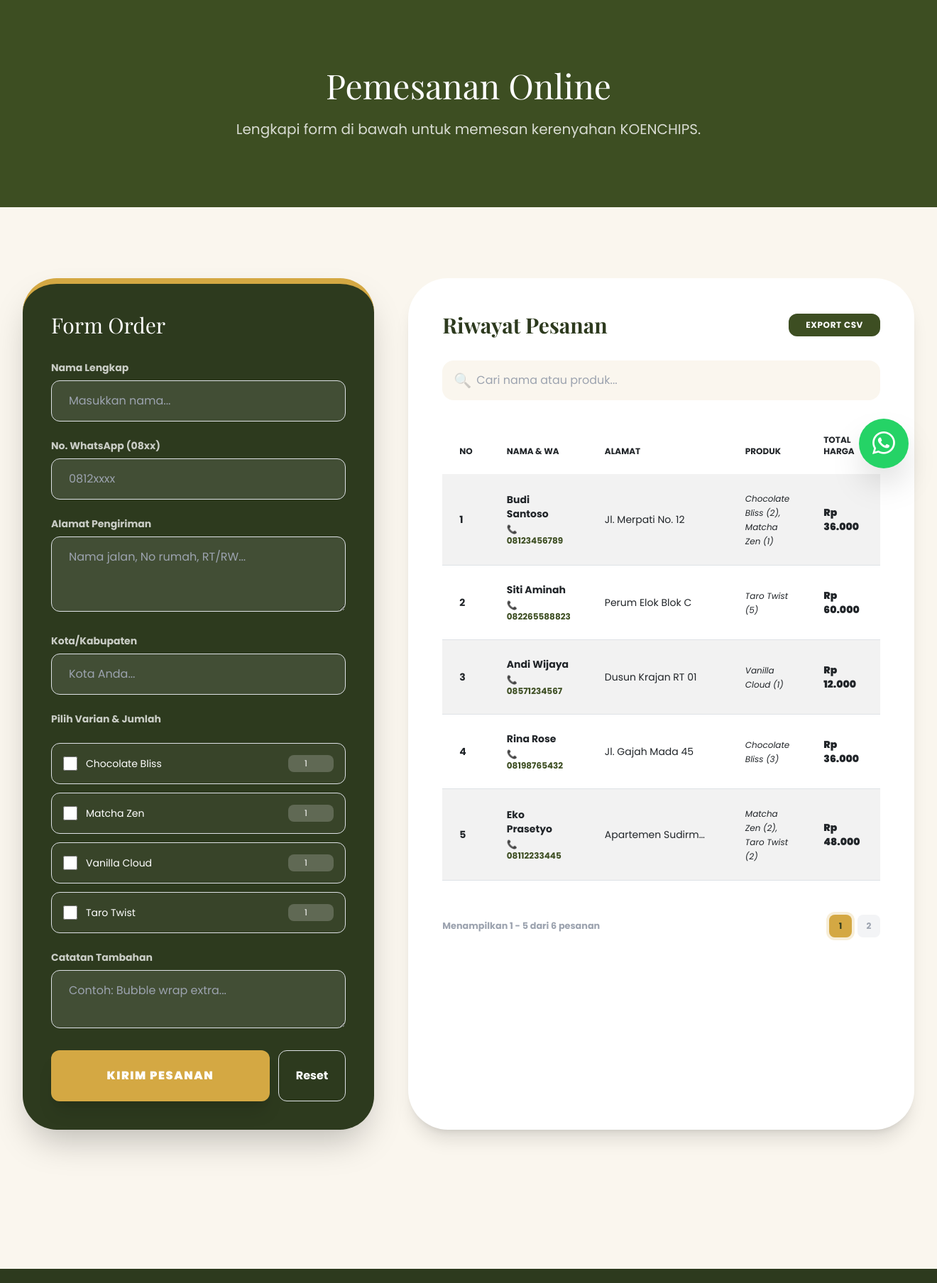
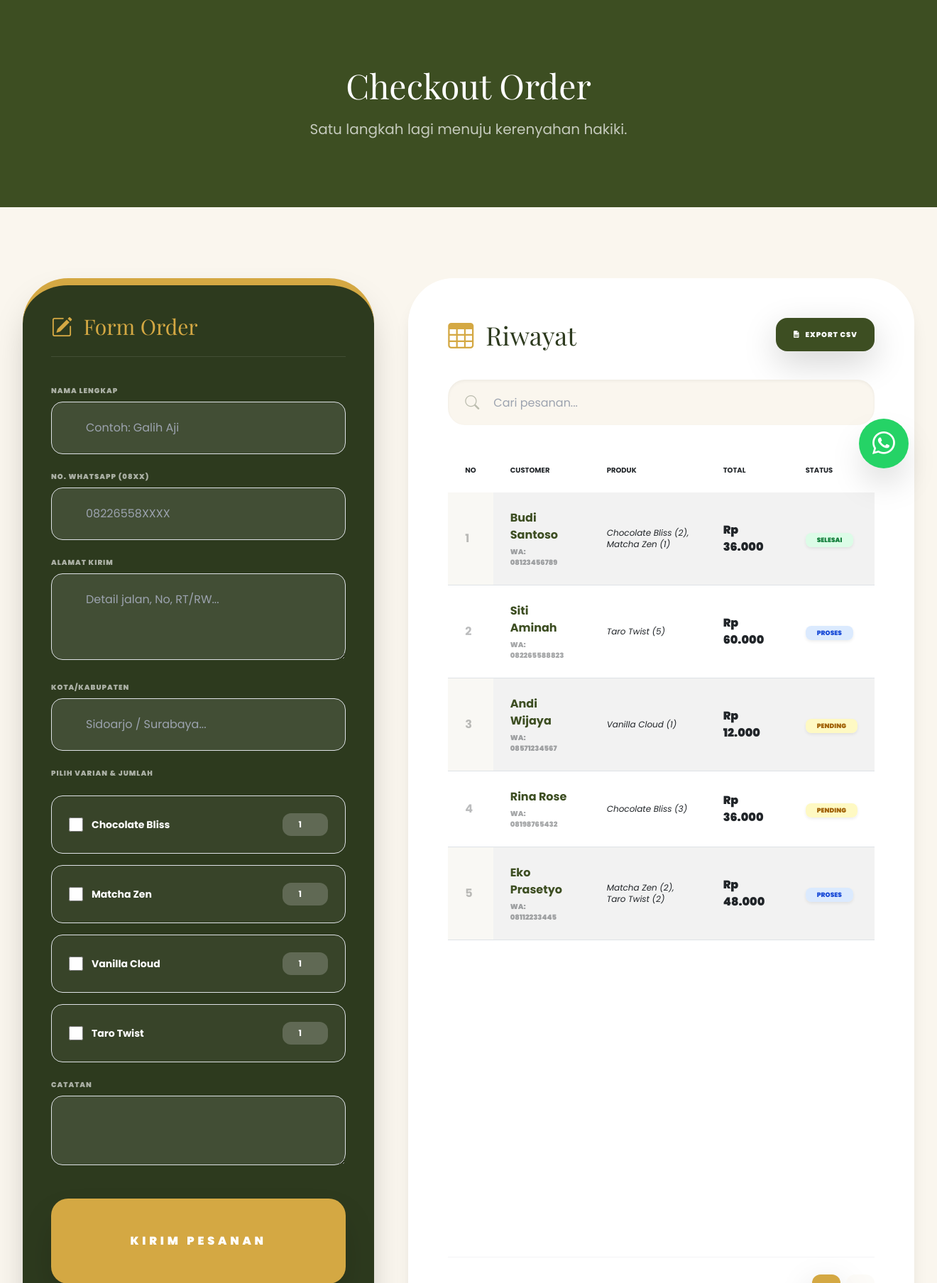
Before and after one commit to galiihajiip/ets-pemweb, a PHP site: page /order.php in a window 1320 px wide. Shown: the part 100-1908 px from the top of the page at 71% size. Run offline with PHP 8.4, Linux system fonts and the light colour scheme; data comes from the database, SQL or seed files in the repository; some libraries are stand-ins or nearby versions; some web fonts are replaced.

Commit message:
Auto-sync: 2026-04-18 20:36:41

```diff
--- a/order.php
+++ b/order.php
@@ -1,8 +1,12 @@
 <?php
+/**
+ * KOENCHIPS - Form Pemesanan & Visualisasi Data
+ * Features BLOK 5.0: Advanced Form, JS Search, Pagination, CSV Export
+ */
 include 'includes/header.php';
 include 'config.php';
 
-// Prepare data from DB or Dummy
+// Fetch Orders
 $orders = [];
 if ($pdo) {
     try {
@@ -10,154 +14,117 @@ if ($pdo) {
         $orders = $stmt->fetchAll();
     } catch (PDOException $e) { $orders = []; }
 }
-
-// Fallback Dummy Data if DB empty/fails
-if (empty($orders)) {
-    $orders = [
-        ['id'=>1, 'customer_name'=>'Budi Santoso', 'whatsapp'=>'08123456789', 'address'=>'Jl. Merpati 12', 'products'=>'Chocolate Bliss (2)', 'quantity'=>2, 'total_price'=>24000, 'created_at'=>'2026-04-18 10:00', 'status'=>'Selesai'],
-        ['id'=>2, 'customer_name'=>'Siti Aminah', 'whatsapp'=>'082265588823', 'address'=>'Perum Elok Blok C', 'products'=>'Taro Twist (1)', 'quantity'=>1, 'total_price'=>12000, 'created_at'=>'2026-04-18 11:30', 'status'=>'Proses'],
-        ['id'=>3, 'customer_name'=>'Andi Wijaya', 'whatsapp'=>'08571234567', 'address'=>'Krajan RT 01', 'products'=>'Matcha Zen (3)', 'quantity'=>3, 'total_price'=>36000, 'created_at'=>'2026-04-18 14:15', 'status'=>'Pending'],
-    ];
-}
 ?>
 
+<!-- Header -->
 <section class="bg-army py-24 text-white text-center">
-    <div class="container">
-        <h1 class="text-5xl playfair mb-4">Pemesanan Online</h1>
-        <p class="text-xl max-w-2xl mx-auto opacity-80">Lengkapi form di bawah untuk memesan kerenyahan KOENCHIPS.</p>
+    <div class="container" data-aos="zoom-out">
+        <h1 class="text-5xl playfair mb-4">Checkout Order</h1>
+        <p class="text-xl opacity-70">Satu langkah lagi menuju kerenyahan hakiki.</p>
     </div>
 </section>
 
+<!-- Main Order System -->
 <section class="section-padding bg-cream">
     <div class="container">
         <div class="row g-5">
-            <!-- Order Form -->
-            <div class="col-lg-5">
-                <div class="bg-darkGreen text-white p-10 rounded-[3rem] shadow-2xl reveal border-t-8 border-gold">
-                    <h2 class="playfair text-3xl mb-8">Form Order</h2>
-                    <form action="process_order.php" method="POST" id="mainOrderForm" class="row g-4">
+
+            <!-- [FORM SECTION] -->
+            <div class="col-lg-5" data-aos="fade-right">
+                <div class="bg-darkGreen text-white p-10 rounded-[4rem] shadow-2xl border-t-[10px] border-gold">
+                    <h2 class="playfair text-3xl mb-10 pb-4 border-b border-white/10 text-gold"> <i class="bi bi-pencil-square mr-2"></i> Form Order</h2>
+
+                    <form action="process_order.php" method="POST" class="row g-4">
                         <div class="col-12">
-                            <label class="block text-sm font-bold mb-2 opacity-75">Nama Lengkap</label>
-                            <input type="text" name="customer_name" class="w-full bg-white/10 border border-white/20 rounded-xl px-4 py-3 text-white outline-none focus:ring-2 focus:ring-gold" placeholder="Masukkan nama..." required>
+                            <label class="text-[10px] font-black uppercase tracking-widest opacity-60 mb-2 block">Nama Lengkap</label>
+                            <input type="text" name="customer_name" class="w-full bg-white/10 border border-white/20 rounded-2xl px-5 py-4 text-white outline-none focus:ring-4 focus:ring-gold/30" placeholder="Contoh: Galih Aji" required>
+                        </div>
+                        <div class="col-12">
+                            <label class="text-[10px] font-black uppercase tracking-widest opacity-60 mb-2 block">No. WhatsApp (08xx)</label>
+                            <input type="tel" name="whatsapp" pattern="08[0-9]{8,12}" class="w-full bg-white/10 border border-white/20 rounded-2xl px-5 py-4 text-white outline-none focus:ring-4 focus:ring-gold/30" placeholder="08226558XXXX" required>
+                        </div>
+                        <div class="col-12">
+                            <label class="text-[10px] font-black uppercase tracking-widest opacity-60 mb-2 block">Alamat Kirim</label>
+                            <textarea name="address" rows="3" class="w-full bg-white/10 border border-white/20 rounded-2xl px-5 py-4 text-white outline-none focus:ring-4 focus:ring-gold/30" placeholder="Detail jalan, No, RT/RW..." required></textarea>
+                        </div>
+                        <div class="col-12">
+                            <label class="text-[10px] font-black uppercase tracking-widest opacity-60 mb-2 block">Kota/Kabupaten</label>
+                            <input type="text" name="city" class="w-full bg-white/10 border border-white/20 rounded-2xl px-5 py-4 text-white outline-none focus:ring-4 focus:ring-gold/30" placeholder="Sidoarjo / Surabaya..." required>
                         </div>
 
-                        <div class="col-12">
-                            <label class="block text-sm font-bold mb-2 opacity-75">No. WhatsApp (08xx)</label>
-                            <input type="tel" name="whatsapp" pattern="[0-9]{10,14}" class="w-full bg-white/10 border border-white/20 rounded-xl px-4 py-3 text-white outline-none focus:ring-2 focus:ring-gold" placeholder="0812xxxx" required>
-                        </div>
-
-                        <div class="col-12">
-                            <label class="block text-sm font-bold mb-2 opacity-75">Alamat Pengiriman</label>
-                            <textarea name="address" rows="3" class="w-full bg-white/10 border border-white/20 rounded-xl px-4 py-3 text-white outline-none focus:ring-2 focus:ring-gold" placeholder="Nama jalan, No rumah, RT/RW..." required></textarea>
-                        </div>
-
-                        <div class="col-12">
-                            <label class="block text-sm font-bold mb-2 opacity-75">Kota/Kabupaten</label>
-                            <input type="text" name="city" class="w-full bg-white/10 border border-white/20 rounded-xl px-4 py-3 text-white outline-none focus:ring-2 focus:ring-gold" placeholder="Kota Anda..." required>
-                        </div>
-
-                        <div class="col-12">
-                            <label class="block text-sm font-bold mb-4 opacity-75">Pilih Varian & Jumlah</label>
-                            <div class="space-y-3">
-                                <div class="flex items-center justify-between bg-white/5 p-3 rounded-xl border border-white/10">
+                        <!-- Checkbox Variants -->
+                        <div class="col-12 mt-6">
+                            <label class="text-[10px] font-black uppercase tracking-widest opacity-60 mb-4 block">Pilih Varian & Jumlah</label>
+                            <div class="grid gap-3">
+                                <?php $vars = ['Chocolate Bliss', 'Matcha Zen', 'Vanilla Cloud', 'Taro Twist']; foreach($vars as $v): ?>
+                                <div class="flex items-center justify-between bg-white/5 p-4 rounded-2xl border border-white/10 hover:bg-white/10 transition-all">
                                     <label class="flex items-center space-x-3 cursor-pointer">
-                                        <input type="checkbox" name="products[]" value="Chocolate Bliss" class="w-5 h-5 accent-gold">
-                                        <span class="text-sm">Chocolate Bliss</span>
+                                        <input type="checkbox" name="products[]" value="<?php echo $v; ?>" class="w-5 h-5 accent-gold">
+                                        <span class="text-sm font-bold"><?php echo $v; ?></span>
                                     </label>
-                                    <input type="number" name="qty[Chocolate Bliss]" min="1" value="1" class="w-16 bg-white/20 border-0 rounded-lg px-2 py-1 text-center text-xs">
+                                    <input type="number" name="qty[<?php echo $v; ?>]" min="1" value="1" class="w-16 bg-white/20 border-0 rounded-xl px-2 py-2 text-center text-xs font-bold">
                                 </div>
-                                <div class="flex items-center justify-between bg-white/5 p-3 rounded-xl border border-white/10">
-                                    <label class="flex items-center space-x-3 cursor-pointer">
-                                        <input type="checkbox" name="products[]" value="Matcha Zen" class="w-5 h-5 accent-gold">
-                                        <span class="text-sm">Matcha Zen</span>
-                                    </label>
-                                    <input type="number" name="qty[Matcha Zen]" min="1" value="1" class="w-16 bg-white/20 border-0 rounded-lg px-2 py-1 text-center text-xs">
-                                </div>
-                                <div class="flex items-center justify-between bg-white/5 p-3 rounded-xl border border-white/10">
-                                    <label class="flex items-center space-x-3 cursor-pointer">
-                                        <input type="checkbox" name="products[]" value="Vanilla Cloud" class="w-5 h-5 accent-gold">
-                                        <span class="text-sm">Vanilla Cloud</span>
-                                    </label>
-                                    <input type="number" name="qty[Vanilla Cloud]" min="1" value="1" class="w-16 bg-white/20 border-0 rounded-lg px-2 py-1 text-center text-xs">
-                                </div>
-                                <div class="flex items-center justify-between bg-white/5 p-3 rounded-xl border border-white/10">
-                                    <label class="flex items-center space-x-3 cursor-pointer">
-                                        <input type="checkbox" name="products[]" value="Taro Twist" class="w-5 h-5 accent-gold">
-                                        <span class="text-sm">Taro Twist</span>
-                                    </label>
-                                    <input type="number" name="qty[Taro Twist]" min="1" value="1" class="w-16 bg-white/20 border-0 rounded-lg px-2 py-1 text-center text-xs">
-                                </div>
+                                <?php endforeach; ?>
                             </div>
                         </div>
 
                         <div class="col-12">
-                            <label class="block text-sm font-bold mb-2 opacity-75">Catatan Tambahan</label>
-                            <textarea name="note" rows="2" class="w-full bg-white/10 border border-white/20 rounded-xl px-4 py-3 text-white outline-none focus:ring-2 focus:ring-gold" placeholder="Contoh: Bubble wrap extra..."></textarea>
+                            <label class="text-[10px] font-black uppercase tracking-widest opacity-60 mb-2 block">Catatan</label>
+                            <textarea name="note" rows="2" class="w-full bg-white/10 border border-white/20 rounded-2xl px-5 py-4 text-white outline-none focus:ring-4 focus:ring-gold/30"></textarea>
                         </div>
 
-                        <div class="col-12 flex space-x-3 mt-6">
-                            <button type="submit" class="flex-grow bg-gold text-deepGreen py-4 rounded-xl font-black uppercase tracking-widest hover:bg-white transition-all shadow-xl">Kirim Pesanan</button>
-                            <button type="reset" class="px-6 border border-white/30 rounded-xl hover:bg-white/10 transition-all font-bold">Reset</button>
+                        <div class="col-12 mt-10">
+                            <button type="submit" class="bg-gold text-deepGreen w-full py-5 rounded-3xl font-black uppercase tracking-[0.3em] hover:bg-white hover:scale-105 transition-all shadow-2xl">KIRIM PESANAN</button>
+                            <button type="reset" class="w-full mt-4 text-xs font-bold opacity-40 hover:opacity-100 transition-all">Hapus Semua Data</button>
                         </div>
                     </form>
                 </div>
             </div>
 
-            <!-- Data Table -->
-            <div class="col-lg-7">
-                <div class="bg-white p-8 md:p-12 rounded-[3.5rem] shadow-xl reveal h-full">
-                    <div class="flex flex-col md:flex-row justify-between items-center mb-8 gap-4">
-                        <h2 class="playfair text-3xl font-bold mb-0">Riwayat Pesanan</h2>
-                        <button onclick="exportCSV()" class="bg-army text-white px-4 py-2 rounded-xl text-xs font-bold uppercase tracking-wider hover:bg-darkGreen transition-all">Export CSV</button>
+            <!-- [TABLE SECTION] -->
+            <div class="col-lg-7" data-aos="fade-left">
+                <div class="bg-white p-10 md:p-14 rounded-[4rem] shadow-xl h-full flex flex-col">
+                    <div class="flex flex-col md:flex-row justify-between items-center mb-10 gap-4">
+                        <h2 class="playfair text-4xl mb-0"><i class="bi bi-table text-gold mr-2"></i> Riwayat</h2>
+                        <button onclick="exportCSV()" class="bg-army text-white px-6 py-3 rounded-2xl text-[10px] font-black uppercase tracking-widest hover:bg-gold hover:text-deepGreen transition-all shadow-lg"> <i class="bi bi-file-earmark-spreadsheet-fill mr-1"></i> Export CSV</button>
                     </div>
 
-                    <!-- Search Bar -->
-                    <div class="relative mb-6">
-                        <span class="absolute left-4 top-1/2 -translate-y-1/2 opacity-30 text-xl">🔍</span>
-                        <input type="text" id="tableSearch" placeholder="Cari nama atau produk..." class="w-full pl-12 pr-4 py-3 bg-cream border-0 rounded-2xl outline-none focus:ring-2 focus:ring-gold">
+                    <!-- Search -->
+                    <div class="relative mb-8">
+                        <i class="bi bi-search absolute left-6 top-1/2 -translate-y-1/2 opacity-30 text-xl"></i>
+                        <input type="text" id="orderSearch" placeholder="Cari pesanan..." class="w-full h-16 pl-16 pr-6 bg-cream border-0 rounded-3xl outline-none focus:ring-4 focus:ring-gold/20 shadow-inner">
                     </div>
 
-                    <div class="table-responsive">
-                        <table class="table table-striped table-hover align-middle text-sm" id="ordersTable">
-                            <thead class="bg-gold/10 text-xs uppercase font-black">
+                    <!-- Table -->
+                    <div class="table-responsive flex-grow">
+                        <table class="table table-striped table-hover align-middle" id="mainTable">
+                            <thead class="text-[10px] uppercase font-black">
                                 <tr>
                                     <th class="p-4 border-0">No</th>
-                                    <th class="p-4 border-0">Nama & WA</th>
-                                    <th class="p-4 border-0">Alamat</th>
+                                    <th class="p-4 border-0">Customer</th>
                                     <th class="p-4 border-0">Produk</th>
-                                    <th class="p-4 border-0">Total Harga</th>
+                                    <th class="p-4 border-0">Total</th>
                                     <th class="p-4 border-0">Status</th>
                                 </tr>
                             </thead>
-                            <tbody id="tableBody">
-                                <?php $no = 1; foreach($orders as $order): ?>
-                                <tr class="order-row">
-                                    <td class="p-4 font-bold text-gray-400"><?php echo $no++; ?></td>
+                            <tbody id="mainTbody">
+                                <?php $n=1; foreach($orders as $o): ?>
+                                <tr class="order-item">
+                                    <td class="p-4 font-bold opacity-30"><?php echo $n++; ?></td>
                                     <td class="p-4">
-                                        <div class="font-bold"><?php echo $order['customer_name']; ?></div>
-                                        <div class="text-xs text-army font-bold mt-1 text-decoration-none">📞 <?php echo $order['whatsapp']; ?></div>
+                                        <div class="font-bold text-army"><?php echo $o['customer_name']; ?></div>
+                                        <div class="text-[10px] font-black opacity-40 mt-1">WA: <?php echo $o['whatsapp']; ?></div>
                                     </td>
                                     <td class="p-4">
-                                        <div class="truncate max-w-[150px]" title="<?php echo $order['address']; ?>">
-                                            <?php echo $order['address']; ?>
-                                        </div>
+                                        <p class="text-xs mb-0 italic max-w-[200px]"><?php echo $o['products']; ?></p>
                                     </td>
-                                    <td class="p-4">
-                                        <span class="text-xs italic"><?php echo $order['products']; ?></span>
-                                    </td>
-                                    <td class="p-4 font-black">
-                                        Rp <?php echo number_format($order['total_price'], 0, ',', '.'); ?>
-                                    </td>
+                                    <td class="p-4 font-black text-army">Rp <?php echo number_format($o['total_price'], 0, ',', '.'); ?></td>
                                     <td class="p-4">
                                         <?php
-                                            $status = $order['status'];
-                                            $badge_class = "bg-yellow-100 text-yellow-800";
-                                            if($status == 'Proses') $badge_class = "bg-blue-100 text-blue-800";
-                                            if($status == 'Selesai') $badge_class = "bg-green-100 text-green-800";
+                                            $s = $o['status'];
+                                            $c = $s=='Selesai'?'bg-green-100 text-green-700':($s=='Proses'?'bg-blue-100 text-blue-700':'bg-yellow-100 text-yellow-700');
                                         ?>
-                                        <span class="<?php echo $badge_class; ?> px-3 py-1 rounded-lg text-[10px] font-black uppercase">
-                                            <?php echo $status; ?>
-                                        </span>
+                                        <span class="px-3 py-1 rounded-lg text-[9px] font-black uppercase shadow-sm <?php echo $c; ?>"><?php echo $s; ?></span>
                                     </td>
                                 </tr>
                                 <?php endforeach; ?>
@@ -165,96 +132,72 @@ if (empty($orders)) {
                         </table>
                     </div>
 
-                    <!-- Pagination Controls -->
-                    <div class="flex justify-between items-center mt-8">
-                        <small class="text-gray-400 font-bold" id="paginationInfo"></small>
-                        <div class="flex space-x-2" id="paginationBtns">
-                            <!-- JS Pagination -->
-                        </div>
+                    <!-- Pagination -->
+                    <div class="mt-10 pt-6 border-t border-gray-100 flex justify-between items-center">
+                        <small id="pageInf" class="text-gray-400 font-black uppercase text-[10px] tracking-widest"></small>
+                        <div class="flex gap-2" id="pageBtnContainer"></div>
                     </div>
                 </div>
             </div>
+
         </div>
     </div>
 </section>
 
+<!-- Advanced Table Script -->
 <script>
 document.addEventListener('DOMContentLoaded', () => {
-    const tableBody = document.getElementById('tableBody');
-    const tableRows = Array.from(tableBody.getElementsByClassName('order-row'));
-    const tableSearch = document.getElementById('tableSearch');
-    const paginationBtns = document.getElementById('paginationBtns');
-    const paginationInfo = document.getElementById('paginationInfo');
+    const srch = document.getElementById('orderSearch');
+    const tbody = document.getElementById('mainTbody');
+    const rows = Array.from(tbody.querySelectorAll('.order-item'));
+    const pInf = document.getElementById('pageInf');
+    const pBtns = document.getElementById('pageBtnContainer');
 
-    let filteredRows = [...tableRows];
-    let currentPage = 1;
-    const rowsPerPage = 5;
+    let fRows = [...rows];
+    let currP = 1;
+    let rPP = 5;
 
-    function renderTable() {
-        const start = (currentPage - 1) * rowsPerPage;
-        const end = start + rowsPerPage;
+    function render() {
+        let start = (currP - 1) * rPP;
+        let end = start + rPP;
+        rows.forEach(r => r.style.display = 'none');
+        fRows.slice(start, end).forEach(r => r.style.display = 'table-row');
 
-        tableRows.forEach(row => row.style.display = 'none');
-
-        filteredRows.slice(start, end).forEach(row => {
-            row.style.display = 'table-row';
-        });
-
-        renderPagination();
-
-        paginationInfo.innerText = `Menampilkan ${Math.min(start + 1, filteredRows.length)} - ${Math.min(end, filteredRows.length)} dari ${filteredRows.length} pesanan`;
+        // Paginator logic
+        pBtns.innerHTML = '';
+        let count = Math.ceil(fRows.length / rPP);
+        for(let i=1; i<=count; i++) {
+            let b = document.createElement('button');
+            b.innerText = i;
+            b.className = `w-10 h-10 rounded-xl font-black text-xs transition-all ${i===currP?'bg-gold text-deepGreen ring-4 ring-gold/20 shadow-lg':'bg-cream text-army opacity-40 hover:opacity-100'}`;
+            b.onclick = () => { currP = i; render(); };
+            pBtns.appendChild(b);
+        }
+        pInf.innerText = `Record ${Math.min(start+1, fRows.length)} - ${Math.min(end, fRows.length)} Dari ${fRows.length}`;
     }
 
-    function renderPagination() {
-        const pageCount = Math.ceil(filteredRows.length / rowsPerPage);
-        paginationBtns.innerHTML = '';
-
-        for (let i = 1; i <= pageCount; i++) {
-            const btn = document.createElement('button');
-            btn.innerText = i;
-            btn.className = `w-8 h-8 rounded-lg font-bold text-xs transition-all ${i === currentPage ? 'bg-gold text-deepGreen ring-4 ring-gold/20' : 'bg-gray-100 text-gray-400 hover:bg-gray-200'}`;
-            btn.onclick = () => {
-                currentPage = i;
-                renderTable();
-            };
-            paginationBtns.appendChild(btn);
-        }
-    }
-
-    // Search Logic
-    tableSearch.addEventListener('input', (e) => {
-        const query = e.target.value.toLowerCase();
-        filteredRows = tableRows.filter(row => {
-            return row.innerText.toLowerCase().includes(query);
-        });
-        currentPage = 1;
-        renderTable();
+    srch.addEventListener('input', (e) => {
+        let q = e.target.value.toLowerCase();
+        fRows = rows.filter(r => r.innerText.toLowerCase().includes(q));
+        currP = 1;
+        render();
     });
 
-    renderTable();
+    render();
 });
 
-// CSV Export Logic
 function exportCSV() {
     let csv = [];
-    const rows = document.querySelectorAll("#ordersTable tr");
-
-    for (const row of rows) {
-        let cols = row.querySelectorAll("td, th");
-        let rowContent = [];
-        for (const col of cols) {
-            rowContent.push('"' + col.innerText.replace(/"/g, '""') + '"');
-        }
-        csv.push(rowContent.join(","));
+    const tableRows = document.querySelectorAll("#mainTable tr");
+    for (const row of tableRows) {
+        let cells = row.querySelectorAll("td, th");
+        csv.push(Array.from(cells).map(c => `"${c.innerText.replace(/"/g, '""')}"`).join(","));
     }
-
-    const csvFile = new Blob([csv.join("\n")], { type: "text/csv" });
-    const downloadLink = document.createElement("a");
-    downloadLink.download = "koenchips_orders.csv";
-    downloadLink.href = window.URL.createObjectURL(csvFile);
-    downloadLink.style.display = "none";
-    document.body.appendChild(downloadLink);
-    downloadLink.click();
+    const blob = new Blob([csv.join("\n")], { type: "text/csv" });
+    const url = window.URL.createObjectURL(blob);
+    const a = document.createElement("a");
+    a.href = url; a.download = "KOENCHIPS_Orders.csv";
+    document.body.appendChild(a); a.click(); document.body.removeChild(a);
 }
 </script>
 
```
Also changed, not shown: katalog.php (+91 -125 lines), process_order.php (+38 -26 lines).
